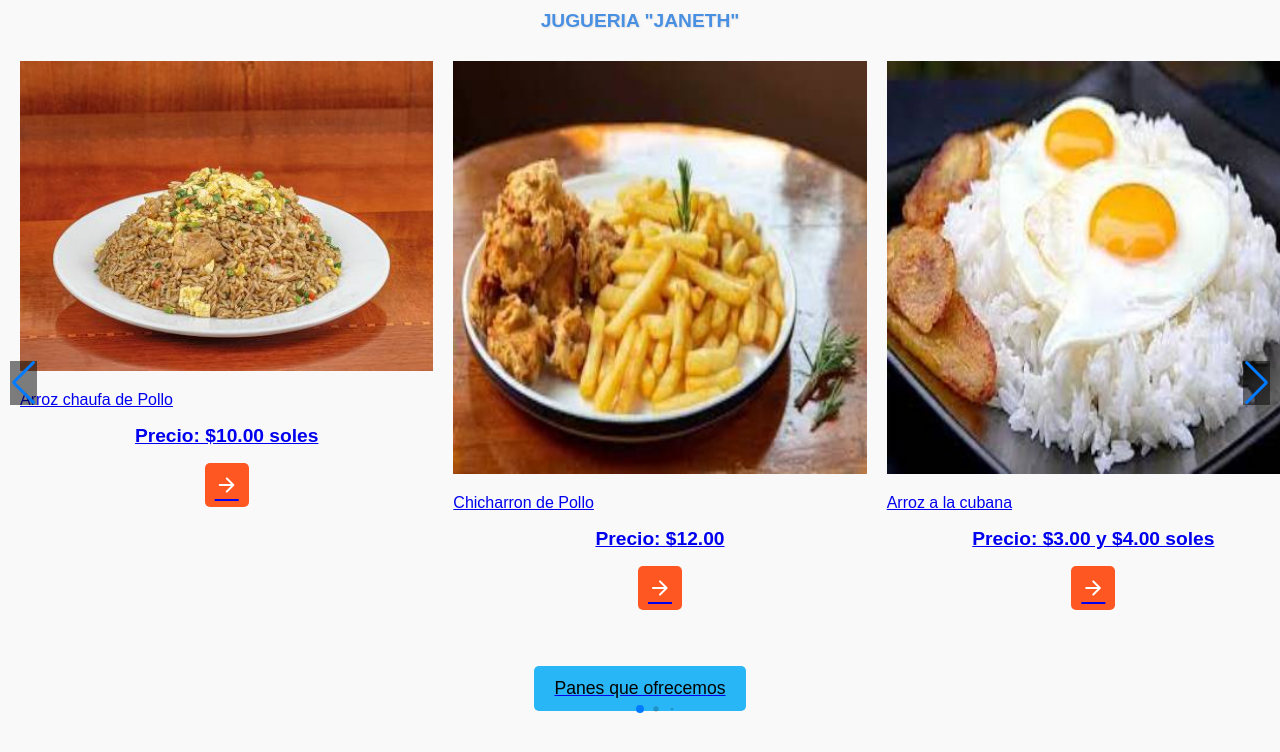
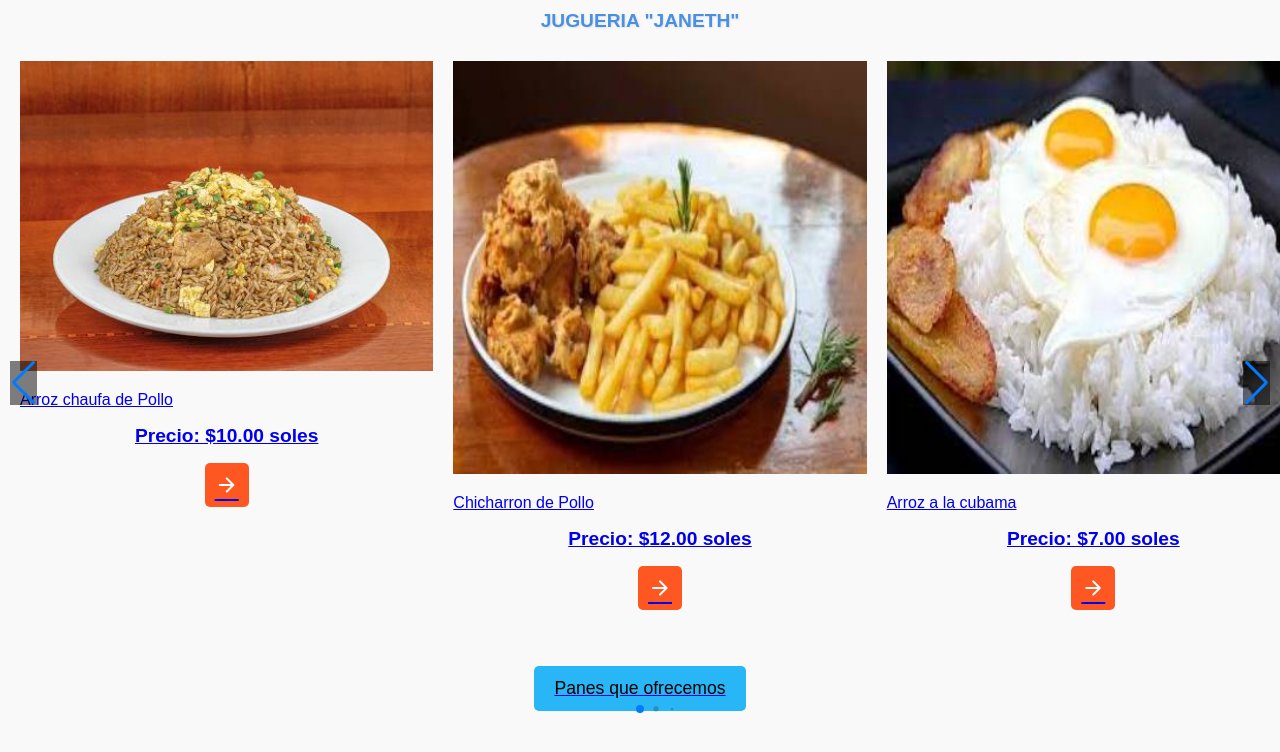
Before and after one commit to StivenQuispe/prueba_final, a plain HTML site: page index.html in a window 1280 px wide. Drawn offline with nearby package versions, Linux system fonts and the light colour scheme.

Commit message:
index.html

```diff
--- a/index.html
+++ b/index.html
@@ -3,7 +3,7 @@
 <head>
     <meta charset="UTF-8">
     <meta name="viewport" content="width=device-width, initial-scale=1.0">
-    <title>Comidas que ofrecemos</title>
+    <title>Comida que ofrecemos</title>
     <h1>JUGUERIA "JANETH"</h1>
     <link rel="stylesheet" href="https://fonts.googleapis.com/css2?family=Material+Symbols+Rounded:opsz,wght,FILL,GRAD@20..48,100..700,0..1,-50..200&icon_names=arrow_forward" />
 
@@ -28,15 +28,15 @@
                 <a href="#" class="card-link">
                  <img src="images/de_pollo.jpg" alt="Card Image" class="card-image">
                  <p class="badge dos">Chicharron de Pollo</p>
-                 <h2 class="card-title">Precio: $12.00 </h2>
+                 <h2 class="card-title">Precio: $12.00 soles</h2>
                  <button class="card-button material-symbols-rounded">arrow_forward</button>
                 </a>
             </li>
             <li class="card-item swiper-slide">
                 <a href="#" class="card-link">
                  <img src="images/cubana.jpg" alt="Card Image" class="card-image">
-                 <p class="badge tres">Arroz a la cubana</p>
-                 <h2 class="card-title">Precio: $3.00 y $4.00 soles</h2>
+                 <p class="badge tres">Arroz a la cubama</p>
+                 <h2 class="card-title">Precio: $7.00 soles</h2>
                  <button class="card-button material-symbols-rounded">arrow_forward</button>
                 </a>
             </li>
@@ -51,7 +51,7 @@
             <li class="card-item swiper-slide">
                 <a href="#" class="card-link">
                  <img src="images/lomo.jpg" alt="Card Image" class="card-image">
-                 <p class="badge cinco">Lomo saltado de Pollo</p>
+                 <p class="badge cinco">Lomo saltado de Pollo y Res</p>
                  <h2 class="card-title">Precio: $12.00 soles</h2>
                  <button class="card-button material-symbols-rounded">arrow_forward</button>
                 </a>
```
